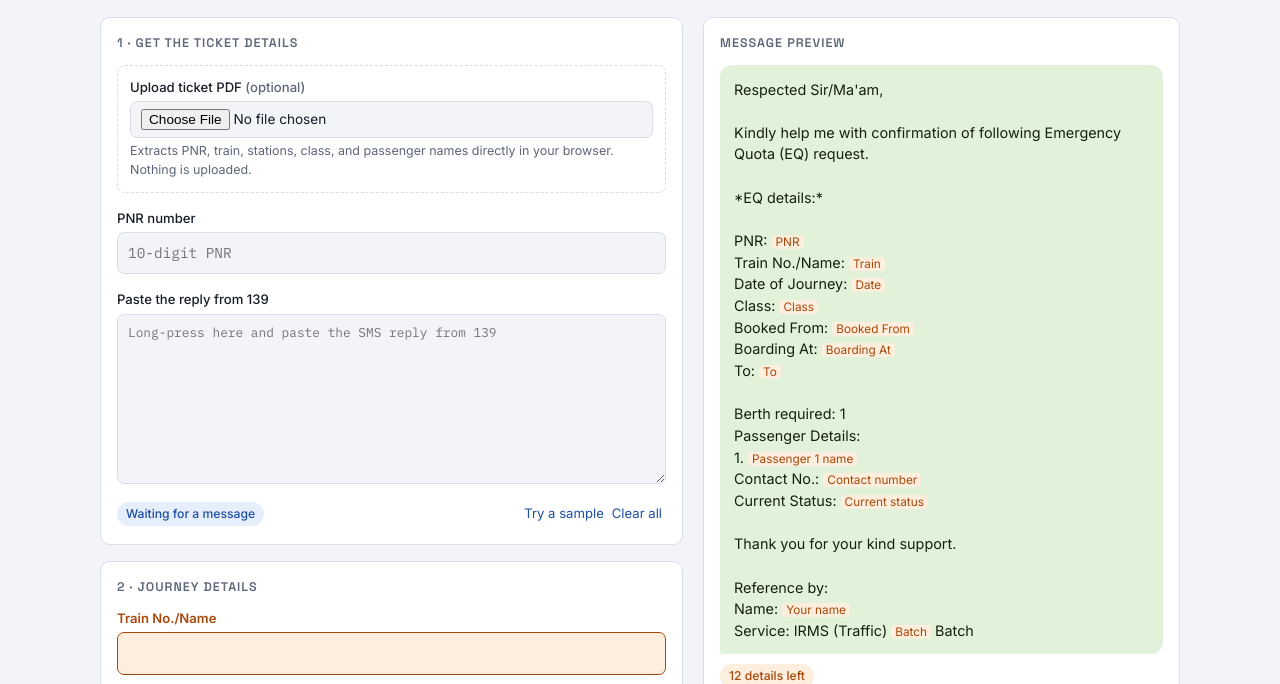
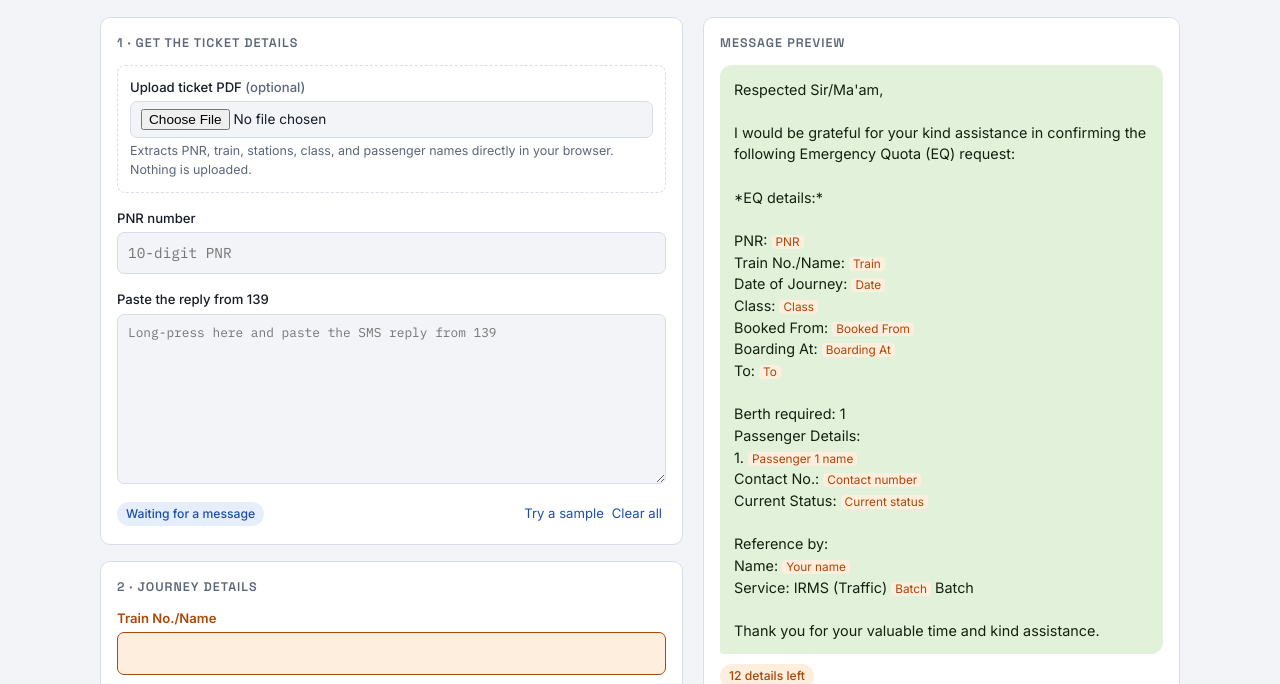
Before and after one commit to irts-friends/Eq-builder, a plain HTML site: page index.html in a window 1280 px wide. Shown: the part 113-797 px from the top of the page. Drawn offline with Linux system fonts and the light colour scheme.

Commit message:
Update index.html

```diff
--- a/index.html
+++ b/index.html
@@ -960,7 +960,7 @@ East Central Railway (ECR), Samastipur, No Sr DCM listed,
     var boardingAtVal = $('boardingAt').value.trim();
     var lines = [];
     lines.push('Respected Sir/Ma\'am,', '');
-    lines.push('Kindly help me with confirmation of following Emergency Quota (EQ) request.', '');
+    lines.push('I would be grateful for your kind assistance in confirming the following Emergency Quota (EQ) request:', '');
     lines.push('*EQ details:*', '');
     lines.push('PNR: ' + v('pnr', 'PNR'));
     lines.push('Train No./Name: ' + v('train', 'Train'));
@@ -981,13 +981,13 @@ East Central Railway (ECR), Samastipur, No Sr DCM listed,
     var c = contactValue();
     lines.push('Contact No.: ' + (c || '⟦Contact number⟧'));
     lines.push('Current Status: ' + v('status', 'Current status'), '');
-    lines.push('Thank you for your kind support.', '');
     lines.push('Reference by:');
     var rn = $('refName').value;
     if (rn === '__other__') rn = $('refOther').value.trim();
     lines.push('Name: ' + (rn || '⟦Your name⟧'));
     var b = $('batch').value;
     lines.push('Service: IRMS (Traffic) ' + (b || '⟦Batch⟧') + ' Batch');
+    lines.push('\nThank you for your valuable time and kind assistance.', '');
     return lines.join('\n');
   }
 
```
